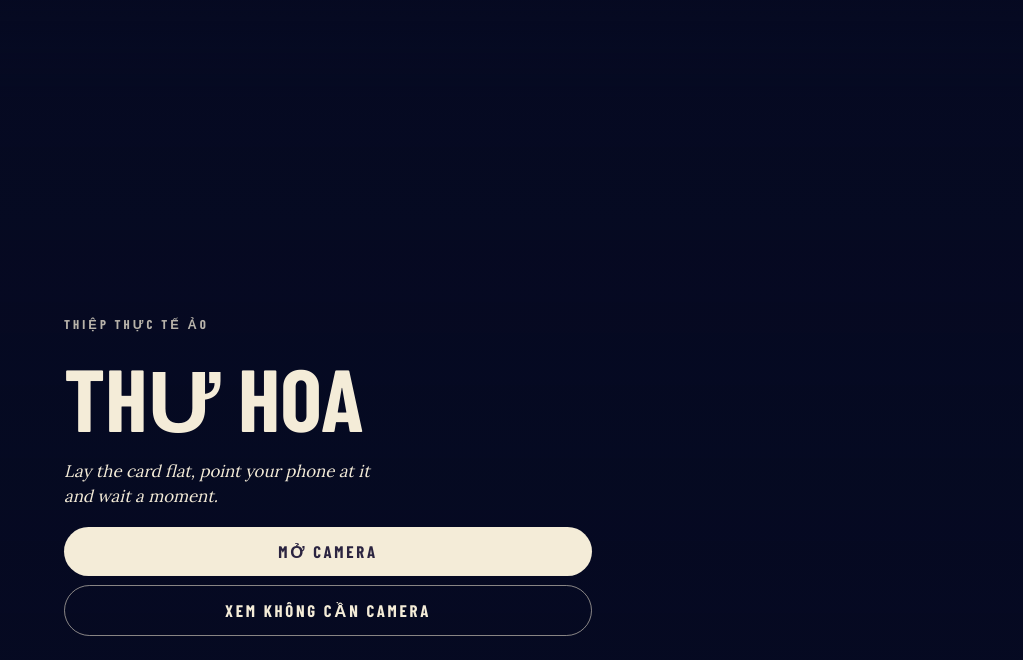
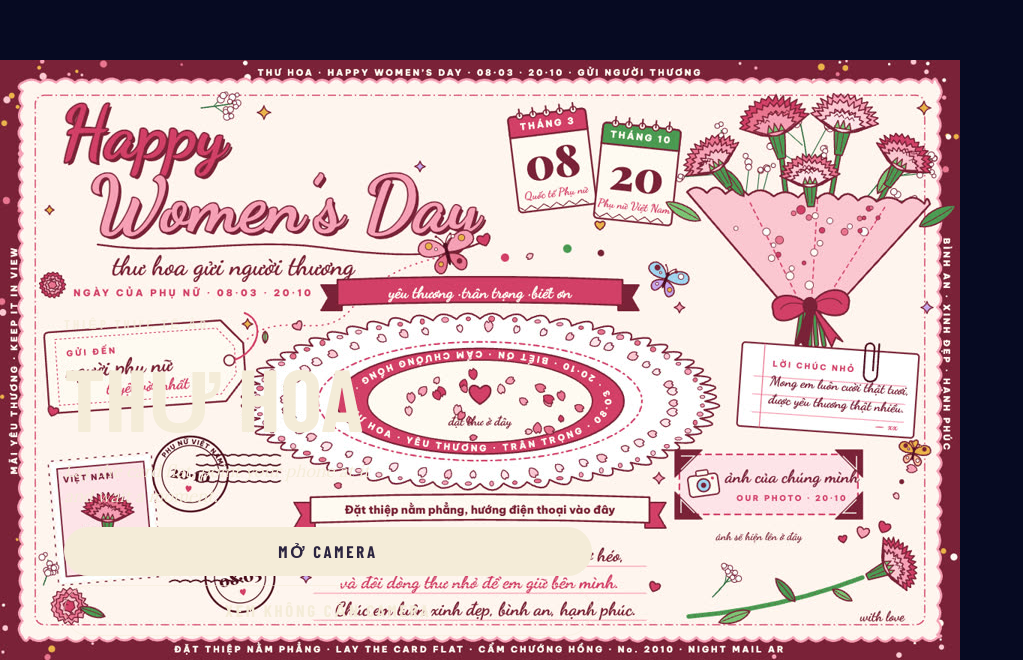
Before and after one commit to tuanbht/thiep-ar, a Next.js app: page /dev/player in a window 1280 px wide. Shown: the part 140-800 px from the top of the page, without its empty margins (0-1023 px from the left). Built offline with nearby package versions, Linux system fonts and the light colour scheme; a web font is replaced by a local one.

Commit message:
[r] minor fix UI/UX

```diff
--- a/components/player/GiftPlayerView.tsx
+++ b/components/player/GiftPlayerView.tsx
@@ -15,6 +15,7 @@ import type { GiftPlayerProps } from './types';
 import { cx, Dots, ErrorView, Fallback, Hint, Intro, ReadView, ScanFrame, TopBar } from './ui';
 import { isAct3d, useActFlow } from './useActFlow';
 import { useGestures } from './useGestures';
+import Image from 'next/image';
 
 declare global {
   interface Window {
@@ -179,6 +180,14 @@ export default function GiftPlayerView({ card, initialMode = 'ar', onEvent }: Gi
     <div ref={setRoot} className={cx(s.root, fontVars, mode === 'preview' && running && s.preview)} data-player-state={view?.state ?? 'loading'}>
       <div className={s.stage} ref={stageRef} />
       <div className={s.filmDom} ref={setDomRoot} aria-hidden="true" />
+      {!running && <Image
+        src={`/thumbs/${card.template}.jpg`}
+        alt=""
+        width={960}
+        height={600}
+        sizes={"(min-width: 1024px) 25vw, (min-width: 640px) 50vw, 100vw"}
+        className="aspect-[16/10] mt-50 mb-10 h-auto w-full max-w-240 object-cover transition-transform duration-700 ease-[var(--ease-out-expo)] motion-safe:group-hover:scale-[1.04]"
+      />}
       {message && <ErrorView message={message} />}
       {!message && intro && (
         <Intro title={title} lead={card.intro} ready={!!flow && phase === 'idle'} onStart={() => void start()}
--- a/components/player/player.css
+++ b/components/player/player.css
@@ -38,7 +38,6 @@
   pointer-events: none;
 }
 .gp-ui > * { pointer-events: auto; }
-.gp-intro { background: linear-gradient(to top, rgba(6, 10, 34, .96), rgba(6, 10, 34, .75) 70%, rgba(6, 10, 34, 0)); }
 .gp-eyebrow { font: 700 .8rem/1 var(--f-sign); letter-spacing: .24em; text-transform: uppercase; opacity: .75; }
 .gp-title { font: 800 clamp(3rem, 16vw, 5.5rem)/.9 var(--f-sign); text-transform: uppercase; margin: .3em 0 .25em !important; text-wrap: balance; overflow-wrap: anywhere; }
 .gp-title-small { font-size: clamp(2.4rem, 12vw, 4rem); }
--- a/components/player/ui.tsx
+++ b/components/player/ui.tsx
@@ -45,7 +45,7 @@ const IN_APP = /Zalo|FBAN|FBAV|Instagram|Line\/|MicroMessenger|TikTok|musical_ly
 export function Intro(p: { title: string; lead: string; ready: boolean; onStart(): void; onNoCamera(): void }) {
   const inApp = typeof navigator !== 'undefined' && IN_APP.test(navigator.userAgent);
   return (
-    <section className={cx(s.ui, s.intro)} aria-label={p.title} data-ui>
+    <section className={s.ui} aria-label={p.title} data-ui>
       <p className={s.eyebrow}>{T.eyebrow}</p>
       <h1 className={s.title} id="title">{p.title}</h1>
       {p.lead && <p className={s.lead} id="lead">{p.lead}</p>}
```
